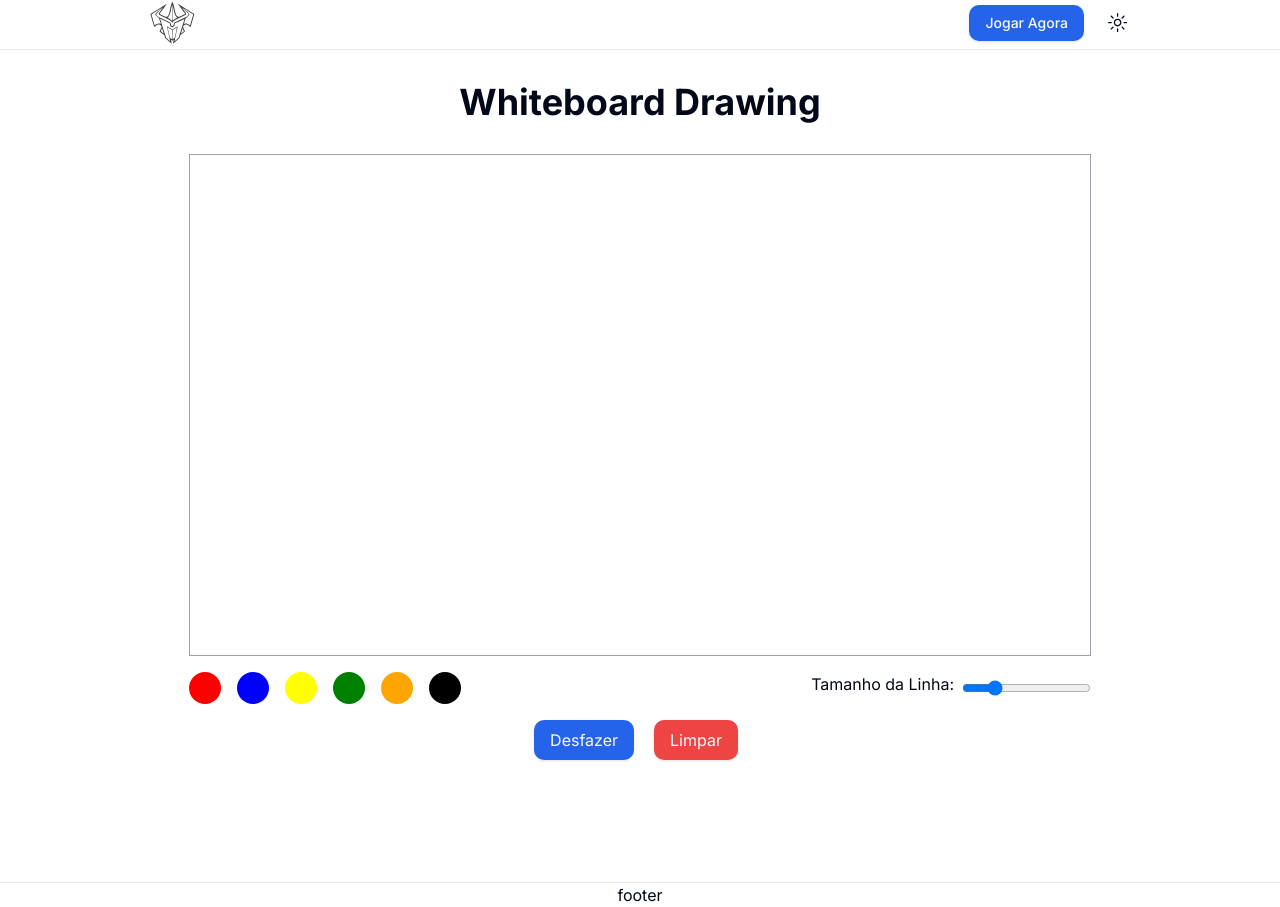
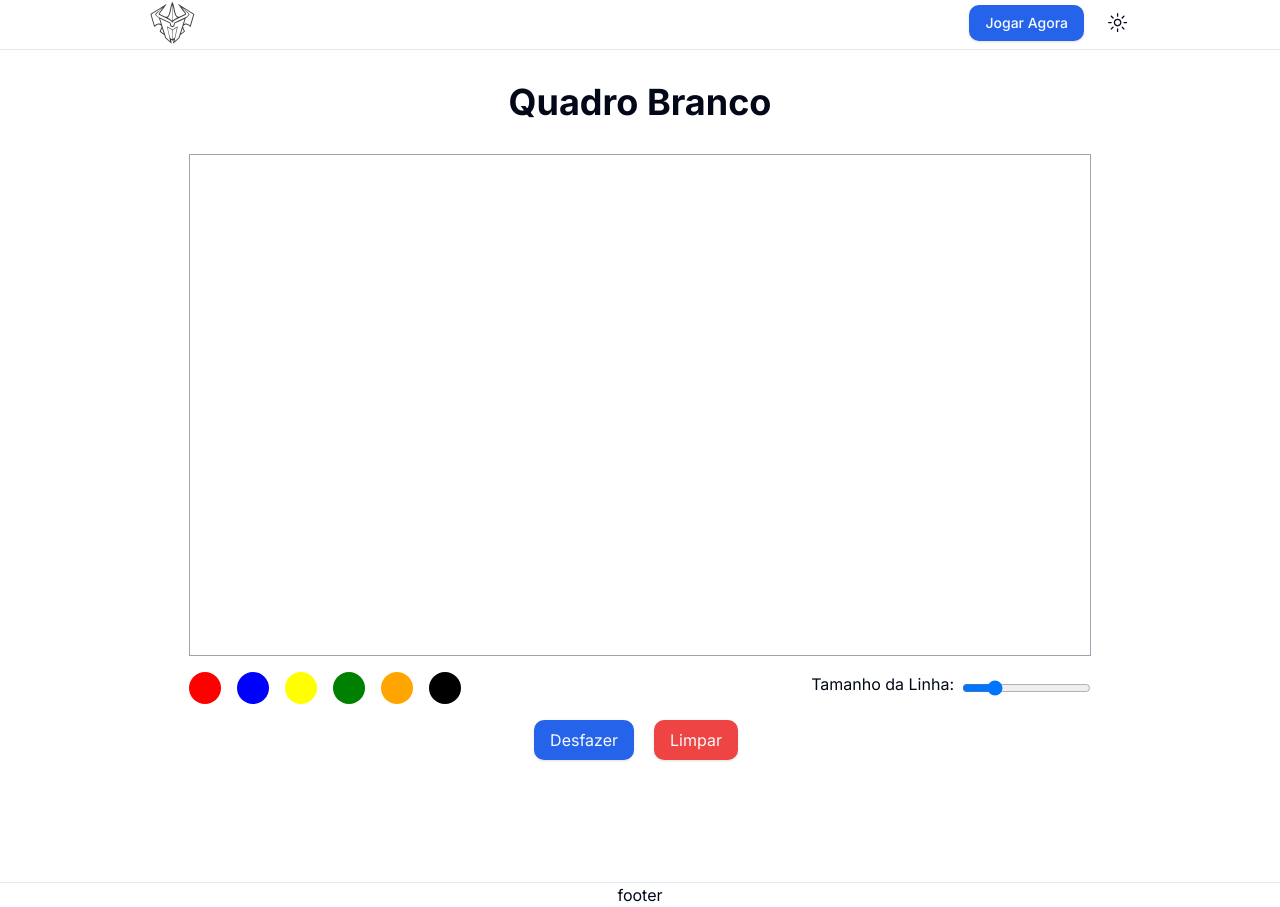
Before and after one commit to giovannivicentin/megazord, a Next.js app: page /whiteboard in a window 1280 px wide. Built offline with nearby package versions, Linux system fonts and the light colour scheme.

Commit message:
feat: Adjust title

```diff
--- a/src/app/whiteboard/page.tsx
+++ b/src/app/whiteboard/page.tsx
@@ -3,7 +3,7 @@ import WhiteboardCanvas from '@/components/whiteboard'
 function WhiteboardPage() {
   return (
     <div className="flex min-h-screen flex-col items-center mx-4 md:mx-0">
-      <h1 className="text-4xl font-bold mt-8 mb-8">Whiteboard Drawing</h1>
+      <h1 className="text-4xl font-bold mt-8 mb-8">Quadro Branco</h1>
       <WhiteboardCanvas />
     </div>
   )
```
